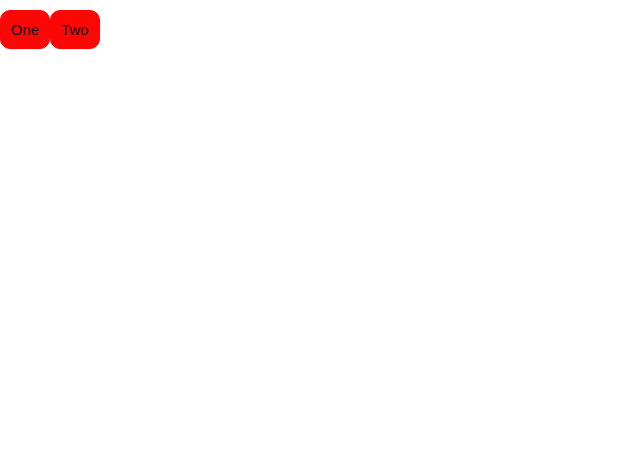
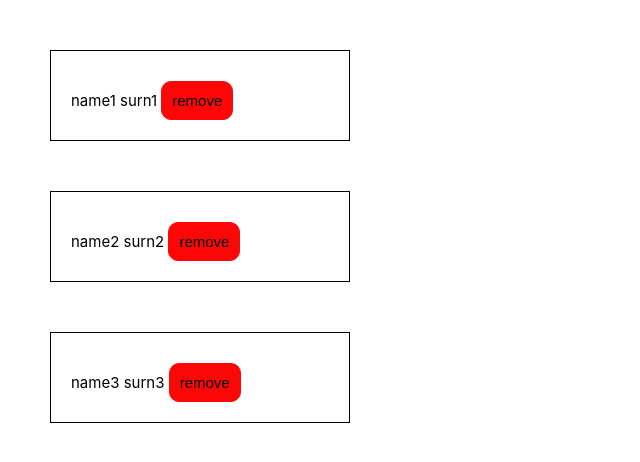
Before and after one commit to aanddi/vue3_exercises, a Vue app in the folder vue3/: page / in a window 1280 px wide. Shown: the top 462 px of the page, without its empty margins (0-640 px from the left). Built offline with nearby package versions, Linux system fonts and the light colour scheme.

Commit message:
Реактивное удаление компонентов в Vue

```diff
--- a/vue3/src/App.vue
+++ b/vue3/src/App.vue
@@ -5,15 +5,32 @@
     Employee
   },
   data() {
-	return {
+    return {
+      users: [
+        {
+          id: 1,
+          name: 'name1',
+          surn: 'surn1'
+        },
+        {
+          id: 2,
+          name: 'name2',
+          surn: 'surn2'
+        },
+        {
+          id: 3,
+          name: 'name3',
+          surn: 'surn3'
+        },
+      ],
 
-   } },
+    }
+  },
   methods: {
-    one: function () {
-      document.write('Hello 1')
-    },
-    two: function () {
-      document.write('Hello 2')
+    remove(id) {
+      this.users = this.users.filter((user) => {
+        return user.id !== id;
+      })
     }
   }
 
@@ -22,7 +39,14 @@
 
 
 <template>
-  <Employee @show1="one" @show2="two"/>
+  <Employee
+		v-for="user in users"
+		:id="user.id"
+		:name="user.name"
+		:surn="user.surn"
+		@remove="remove"
+		:key="user.id"
+	/>
 </template>
 
 
--- a/vue3/src/components/Employee.vue
+++ b/vue3/src/components/Employee.vue
@@ -1,9 +1,11 @@
 <script>
 export default {
   props: {
-    show1: Number,
-    show2: Number,
+    id: Number,
+    name: String,
+    surn: String,
   },
+  emits: ['remove'],
   data() {
     return {
     }
@@ -14,10 +16,12 @@
 </script>
 
 <template>
-  <div class="blocl">
-    <button class="btn" @click="$emit('show1')">One</button>
-    <button class="btn" @click="$emit('show2')">Two</button>
+  <div class="block">
+    {{ name }}
+    {{ surn }}
+    <button class="btn" @click="$emit('remove', id)">remove</button>
   </div>
+
 </template>
 
 
```
